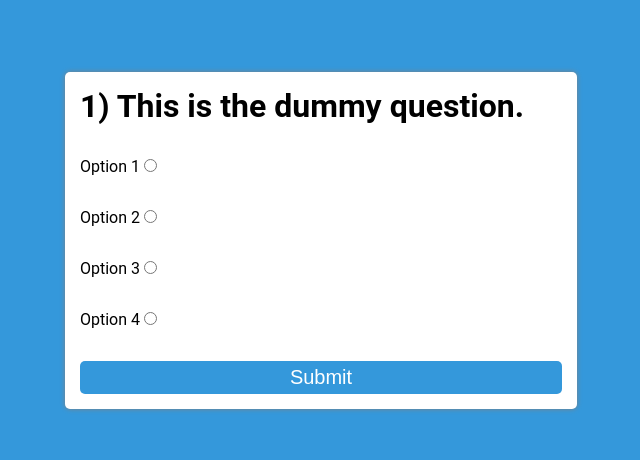
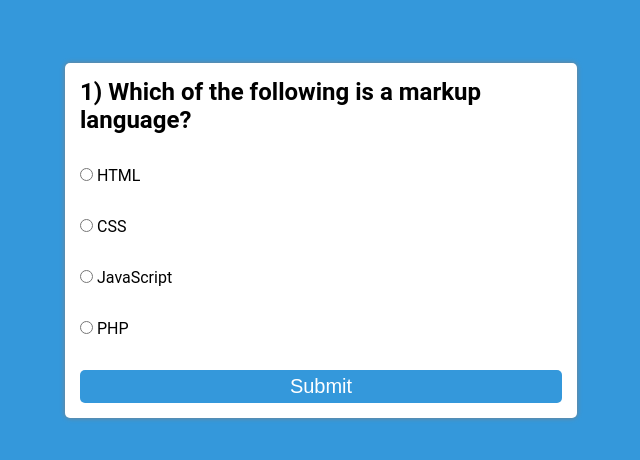
Before and after one commit to Abhishekkumar2001/Quiz-App, a plain HTML site: page index.html in a window 1280 px wide. Shown: the part 160-620 px from the top of the page, without its empty margins (319-959 px from the left). Drawn offline with Linux system fonts and the light colour scheme.

Commit message:
Logic for question

```diff
--- a/index.html
+++ b/index.html
@@ -8,22 +8,22 @@
 <body>
     <div class="main">
         <div id="box">
-            <h1>1) This is the dummy question.</h1>
+            <h2 id ="quesBox">1) This is the dummy question.</h2>
             <div class="row">
+                <input class="options" id="option1" type="radio" value="a" name="option"/>
                 <label for="option1"> Option 1</label>
-                <input class="options" id="option1" type="radio" value="a" name="option"/>
             </div>
             <div class="row">
+                <input class="options" id="option2" type="radio"  value="b" name="option"/>
                 <label for="option2">Option 2</label>
-                <input class="options" id="option2" type="radio"  value="b" name="option"/>
             </div>
             <div class="row">
+                <input class="options" id="option3" type="radio" value="c" name="option"/>
                 <label for="option3">Option 3</label>
-                <input class="options" id="option3" type="radio" value="c" name="option"/>
             </div>
             <div class="row">
+                <input class="options" id="option4" type="radio" value="d" name="option"/>
                 <label for="option4">Option 4</label>
-                <input class="options" id="option4" type="radio" value="d" name="option"/>
             </div>
             <button class="btn">
                 Submit
--- a/js/script.js
+++ b/js/script.js
@@ -0,0 +1,40 @@
+const questions = [
+    {
+        'que': 'Which of the following is a markup language?',
+        'a': 'HTML',
+        'b': 'CSS',
+        'c': 'JavaScript',
+        'd': 'PHP',
+        'correct': 'a'
+    },
+    {
+        'que': 'What year javascript launched?',
+        'a': '1996',
+        'b': '1995',
+        'c': '1994',
+        'd': 'none of the above',
+        'correct': 'b'
+    },
+    {
+        'que': 'What does css stands for?',
+        'a': 'Hypertext markup language',
+        'b': 'Cascading style sheet',
+        'c': 'Jason object notation',
+        'd': 'Hypertext prosect',
+        'correct': 'b'
+    }
+]
+let index = 0;
+const quesBox = document.getElementById("quesBox");
+const optionInputs = document.querySelectorAll('.options');
+const loadQuestion = () => {
+    const data = questions[index]
+    quesBox.innerText = `${index+1}) ${data.que}`;
+    optionInputs[0].nextElementSibling.innerText = data.a;
+    optionInputs[1].nextElementSibling.innerText = data.b;
+    optionInputs[2].nextElementSibling.innerText = data.c;
+    optionInputs[3].nextElementSibling.innerText = data.d;
+}
+
+//Intial Call
+loadQuestion();
```
